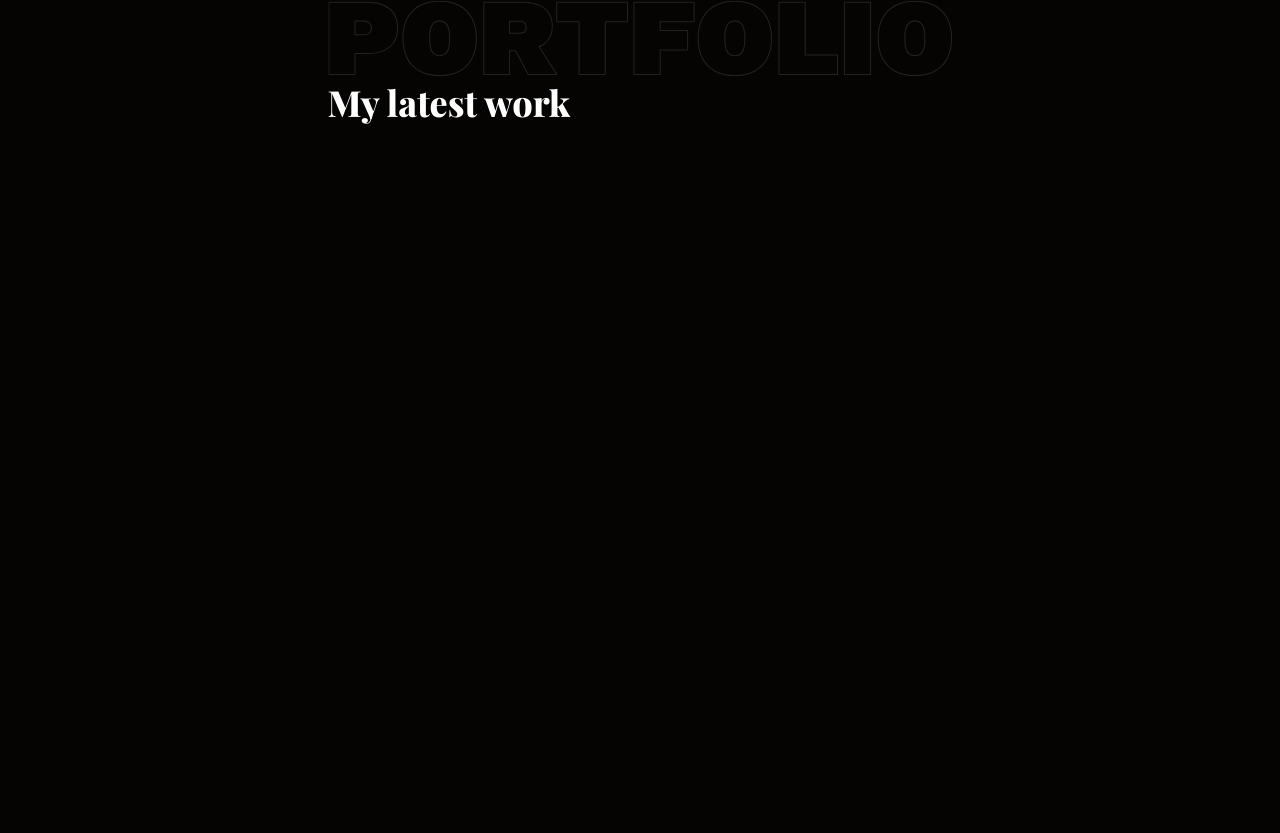
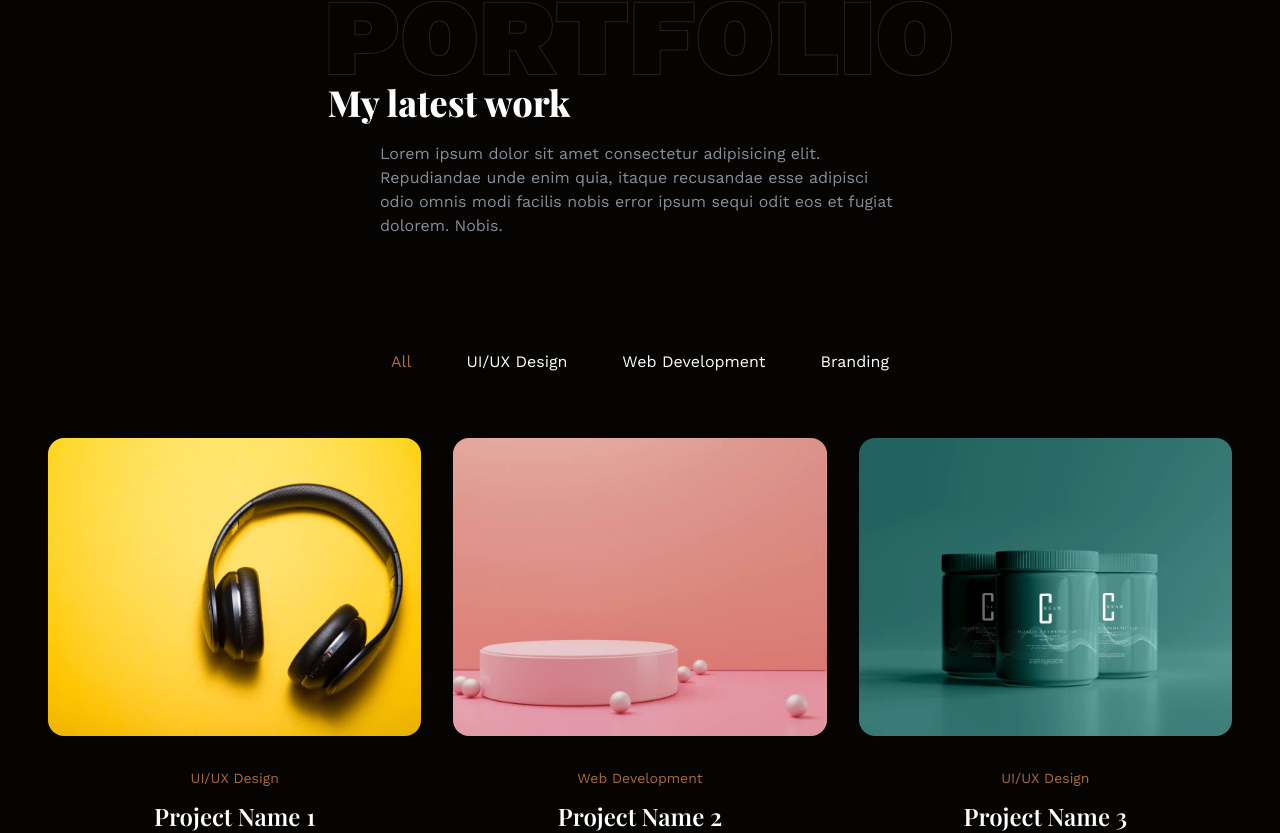
Before and after one commit to lODIN007l/PortafolioModels, a React (Vite) app in the folder PortFolioMinimalist/: page / in a window 1280 px wide. Shown: the part 1780-2613 px from the top of the page. Built offline with nearby package versions, Linux system fonts and the light colour scheme; a web font is replaced by a local one.

Commit message:
section projects

```diff
--- a/PortFolioMinimalist/src/components/Portfolio.jsx
+++ b/PortFolioMinimalist/src/components/Portfolio.jsx
@@ -8,9 +8,15 @@ const Portfolio = () => {
       <div className="container mx-auto">
         <div className="flex flex-col items-center justify-center">
           <h2 className="section-title before:content-portfolio relative before:opacity-40 before:-top-[2rem] before:-left-3/4 before:hidden before:lg:block ">
-            My latest work{" "}
+            My latest work
           </h2>
+          <p className="subtitle">
+            Lorem ipsum dolor sit amet consectetur adipisicing elit. Repudiandae
+            unde enim quia, itaque recusandae esse adipisci odio omnis modi
+            facilis nobis error ipsum sequi odit eos et fugiat dolorem. Nobis.
+          </p>
         </div>
+        <Projects />
       </div>
     </section>
   );
--- a/PortFolioMinimalist/src/components/Project.jsx
+++ b/PortFolioMinimalist/src/components/Project.jsx
@@ -1,7 +1,15 @@
 import React from "react";
 
-const Project = () => {
-  return <div>Project</div>;
+const Project = ({ item }) => {
+  return (
+    <div key={item.id} className="flx flex-col items-center text-center">
+      <div className="mb-8">
+        <img className="rounded-2xl" src={item.image} alt="" />
+      </div>
+      <p className="capitalize text-accent text-sm mb-3">{item.category}</p>
+      <h3 className="text-2xl font-semibold capitalize mb-3 ">{item.name}</h3>
+    </div>
+  );
 };
 
 export default Project;
--- a/PortFolioMinimalist/src/components/Projects.jsx
+++ b/PortFolioMinimalist/src/components/Projects.jsx
@@ -1,7 +1,60 @@
-import React from "react";
+import { useEffect } from "react";
+import { useState } from "react";
+//data
+import { projectsData } from "../data";
+import { projectsNav } from "../data";
+//componente
+import Project from "./Project";
 
 const Projects = () => {
-  return <div>Projects</div>;
+  const [item, setItem] = useState({ name: "all" });
+  const [projects, setProjects] = useState([]);
+  const [active, setActive] = useState(0);
+
+  useEffect(() => {
+    if (item.name === "all") {
+      setProjects(projectsData);
+    } else {
+      const newProjects = projectsData.filter((project) => {
+        return project.category.toLowerCase() == item.name;
+      });
+      setProjects(newProjects);
+    }
+  }, [item]);
+
+  const handleClick = (e, index) => {
+    setItem({ name: e.target.textContent.toLowerCase() });
+    setActive(index);
+  };
+
+  return (
+    <div>
+      {/* nav */}
+      <nav className="mb-12 max-w-xl mx-auto ">
+        <ul className="flex flex-col md:flex-row justify-evenly items-center text-white  ">
+          {projectsNav.map((item, index) => {
+            return (
+              <li
+                className={`${
+                  active === index ? "active" : ""
+                } cursor-pointer capitalize m-4`}
+                onClick={(e) => handleClick(e, index)}
+                key={index}
+              >
+                {item.name}
+              </li>
+            );
+          })}
+        </ul>
+      </nav>
+      {/* projectos  */}
+      <section className="grid lg:grid-cols-3 gap-y-12 lg:gap-x-8 lg:gap-y-8">
+        {projects.map((item) => {
+          return <Project item={item} key={item.id} />;
+        })}
+      </section>
+    </div>
+  );
 };
 
 export default Projects;
```
